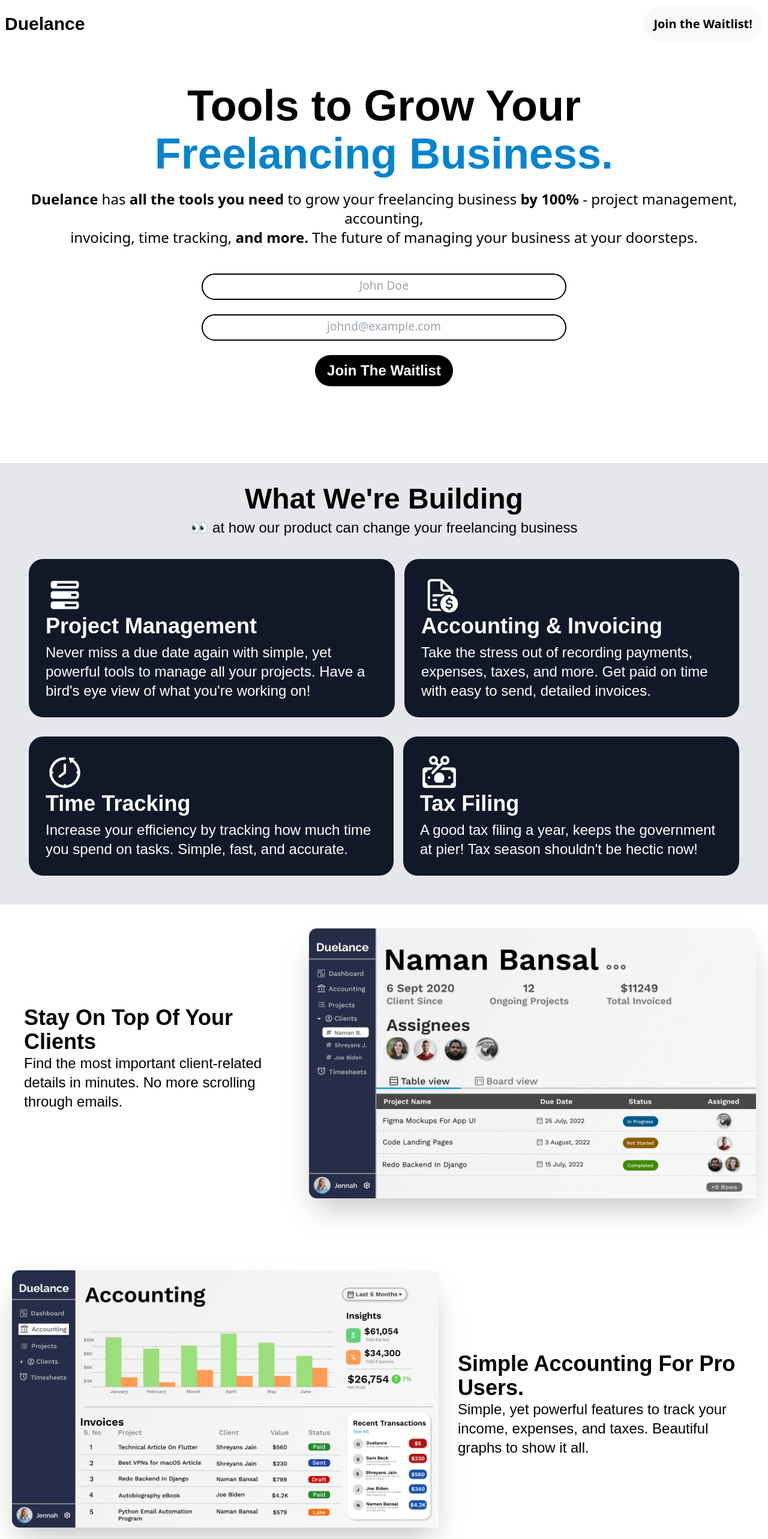
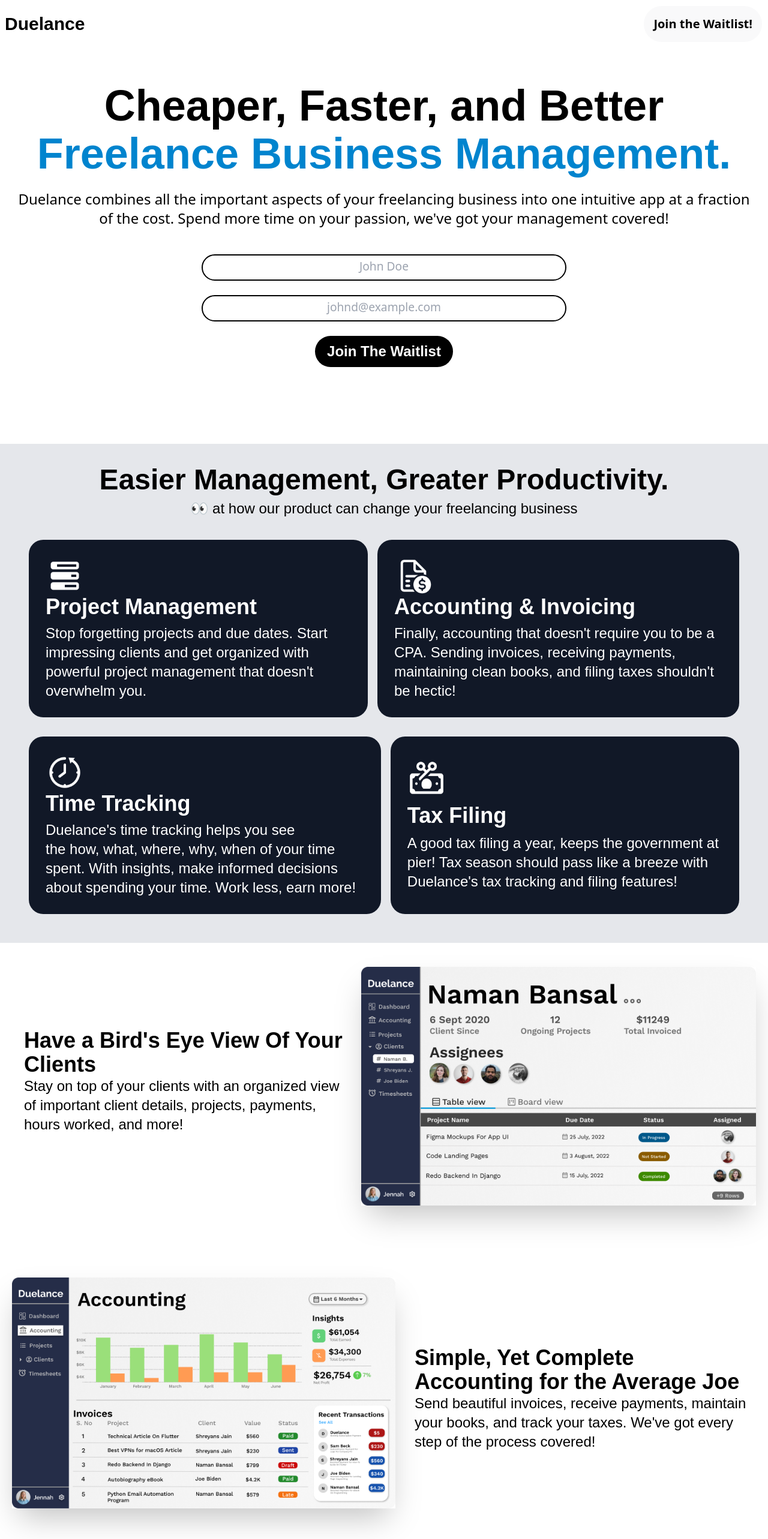
Before and after one commit to duelance-app/landing-page-v2, a Svelte app: page / in a window 1280 px wide. Shown: the top 2566 px of the page at 60% size. Built offline with nearby package versions, Linux system fonts and the light colour scheme.

Commit message:
Edited all marketing copy and fixed the feature layouts

```diff
--- a/src/App.svelte
+++ b/src/App.svelte
@@ -55,22 +55,18 @@
             <p
                 class="text-5xl text-center font-Raleway font-bold md:text-6xl lg:text-7xl"
             >
-                Tools to Grow Your
+                Cheaper, Faster, and Better
             </p>
             <p
-                class="text-6xl text-center font-Raleway font-bold pb-2 md:text-7xl"
+                class="text-5xl text-center font-Raleway font-bold pb-2 md:text-7xl"
                 id="freelancing-biz-text"
             >
-                Freelancing Business.
+                Freelance Business Management.
             </p>
             <p class="text-2xl text-center font-medium py-2">
-                <strong>Duelance </strong>has
-                <strong> all the tools you need </strong> to grow your
-                freelancing business <strong>by 100%</strong>
-                - project management, accounting, <br /> invoicing, time
-                tracking,
-                <strong> and more. </strong> The future of managing your business
-                at your doorsteps.
+                Duelance combines all the important aspects of your freelancing
+                business into one intuitive app at a fraction of the cost. Spend
+                more time on your passion, we've got your management covered!
             </p>
         </div>
         <div class="w-full mb-32 mt-2 px-4 md:w-4/5 md:mx-auto lg:w-1/2">
@@ -105,7 +101,7 @@
             <h2
                 class="font-Raleway font-semibold text-5xl pb-2 pt-4 text-center"
             >
-                What We're Building
+                Easier Management, Greater Productivity.
             </h2>
             <p class="font-Raleway font-medium text-2xl mb-2 text-center">
                 👀 at how our product can change your freelancing business
@@ -127,9 +123,9 @@
                         Project Management
                     </h3>
                     <p class="text-white font-Raleway font-medium text-2xl">
-                        Never miss a due date again with simple, yet powerful
-                        tools to manage all your projects. Have a bird's eye
-                        view of what you're working on!
+                        Stop forgetting projects and due dates. Start impressing
+                        clients and get organized with powerful project
+                        management that doesn't overwhelm you.
                     </p>
                 </div>
                 <div
@@ -146,9 +142,9 @@
                         Accounting & Invoicing
                     </h3>
                     <p class="text-white font-Raleway font-medium text-2xl">
-                        Take the stress out of recording payments, expenses,
-                        taxes, and more. Get paid on time with easy to send,
-                        detailed invoices.
+                        Finally, accounting that doesn't require you to be a
+                        CPA. Sending invoices, receiving payments, maintaining
+                        clean books, and filing taxes shouldn't be hectic!
                     </p>
                 </div>
             </div>
@@ -169,8 +165,10 @@
                         Time Tracking
                     </h3>
                     <p class="text-white font-Raleway font-medium text-2xl">
-                        Increase your efficiency by tracking how much time you
-                        spend on tasks. Simple, fast, and accurate.
+                        Duelance's time tracking helps you see <br /> the how, what,
+                        where, why, when of your time spent. With insights, make
+                        informed decisions about spending your time. Work less, earn
+                        more!
                     </p>
                 </div>
                 <div
@@ -181,14 +179,13 @@
                         alt=""
                         class="w-1/4 md:w-16"
                     />
-                    <h3
-                        class="text-white font-Raleway font-semibold text-4xl mb-2"
-                    >
+                    <h3 class="text-white font-Raleway font-semibold text-4xl">
                         Tax Filing
                     </h3>
                     <p class="text-white font-Raleway font-medium text-2xl">
                         A good tax filing a year, keeps the government at pier!
-                        Tax season shouldn't be hectic now!
+                        Tax season should pass like a breeze with Duelance's tax
+                        tracking and filing features!
                     </p>
                 </div>
             </div>
@@ -197,12 +194,13 @@
             class="flex flex-row flex-wrap items-center p-5 mb-20 md:flex-nowrap md:text-left md:items-start md:mt-5 lg:items-center"
         >
             <div class="flex flex-col items-center md:p-5">
-                <h3 class="font-Montserrat font-extrabold text-4xl">
-                    Stay On Top Of Your Clients
+                <h3 class="font-Montserrat font-extrabold text-3xl lg:text-4xl">
+                    Have a Bird's Eye View Of Your Clients
                 </h3>
-                <p class="font-WorkSans font-medium text-2xl mb-4">
-                    Find the most important client-related details in minutes.
-                    No more scrolling through emails.
+                <p class="font-WorkSans font-medium text-xl mb-4 lg:text-2xl">
+                    Stay on top of your clients with an organized view of
+                    important client details, projects, payments, hours worked,
+                    and more!
                 </p>
             </div>
             <div class="">
@@ -222,26 +220,30 @@
             <div
                 class="flex flex-col items-center justify-center md:pl-8 md:justify-center"
             >
-                <h3 class="font-Montserrat font-extrabold text-4xl">
-                    Simple Accounting For Pro Users.
+                <h3 class="font-Montserrat font-extrabold text-3xl lg:text-4xl">
+                    Simple, Yet Complete Accounting for the Average Joe
                 </h3>
-                <p class="font-WorkSans font-medium text-2xl">
-                    Simple, yet powerful features to track your income,
-                    expenses, and taxes. Beautiful graphs to show it all.
+                <p class="font-WorkSans font-medium text-xl lg:text-2xl">
+                    Send beautiful invoices, receive payments, maintain your
+                    books, and track your taxes. We've got every step of the
+                    process covered!
                 </p>
             </div>
         </div>
         <div
-            class="flex flex-row flex-wrap items-center p-5 mb-20 md:flex-nowrap md:text-left md:items-center"
+            class="flex flex-row flex-wrap items-center p-5 mb-20 md:flex-nowrap md:text-left md:items-start lg:items-center"
         >
             <div
-                class="flex flex-col items-center text-center md:pr-5 md:justify-center md:text-left"
+                class="flex flex-col items-center text-center md:justify-center md:text-left lg:w-[100%] md:px-5"
             >
-                <h3 class="font-Montserrat font-extrabold text-4xl">
-                    Project Management To Keep You Sane.
+                <h3 class="font-Montserrat font-extrabold text-3xl lg:text-4xl">
+                    Stop Forgetting Your Projects & Start Hitting Due Dates
                 </h3>
-                <p class="font-WorkSans font-medium text-2xl pb-5">
-                    Lorem ipsum dolor set amit some other stuff
+                <p class="font-WorkSans font-medium text-xl pb-5 lg:text-2xl">
+                    Finish work on time and impress clients with our simple
+                    project management features. Don't get overwhelmed by
+                    thousands of views and features. Focus on what actually
+                    matters!
                 </p>
             </div>
             <div class="">
@@ -263,11 +265,13 @@
                 />
             </div>
             <div class="flex flex-col md:pl-8 md:justify-center">
-                <h3 class="font-Montserrat font-extrabold text-4xl">
-                    Time Tracking For Whosever It May Concern.
+                <h3 class="font-Montserrat font-extrabold text-3xl lg:text-4xl">
+                    Increase Efficiency With Insightful Time Tracking
                 </h3>
-                <p class="font-WorkSans font-medium text-2xl">
-                    Lorem ipsum dolor set amit some other stuff
+                <p class="font-WorkSans font-medium text-2xl lg:text-2xl">
+                    For freelancers time is *literally* money. Track your time
+                    and get AI based recommendations on working smarter, not
+                    harder!
                 </p>
             </div>
         </div>
@@ -282,12 +286,12 @@
                         Join The Waitlist Now
                     </h2>
                     <p
-                        class="font-Worksans font-medium text-3xl text-gray-300 pb-4"
+                        class="font-Worksans font-medium text-3xl text-gray-300 pb-2"
                     >
-                        Be The First To Get To Know About Our Launch
+                        Take One Step Towards Revolutionizing Your Freelance
+                        Business
                     </p>
                     <p class="font-Worksans font-normal text-2xl text-white">
-                        For creatives like you, time is literally money.
                         Duelance centralizes all the operational aspects of your
                         self-employed business to help you save time and hassle.
                         Now, you don't need to switch between ten different apps
```
